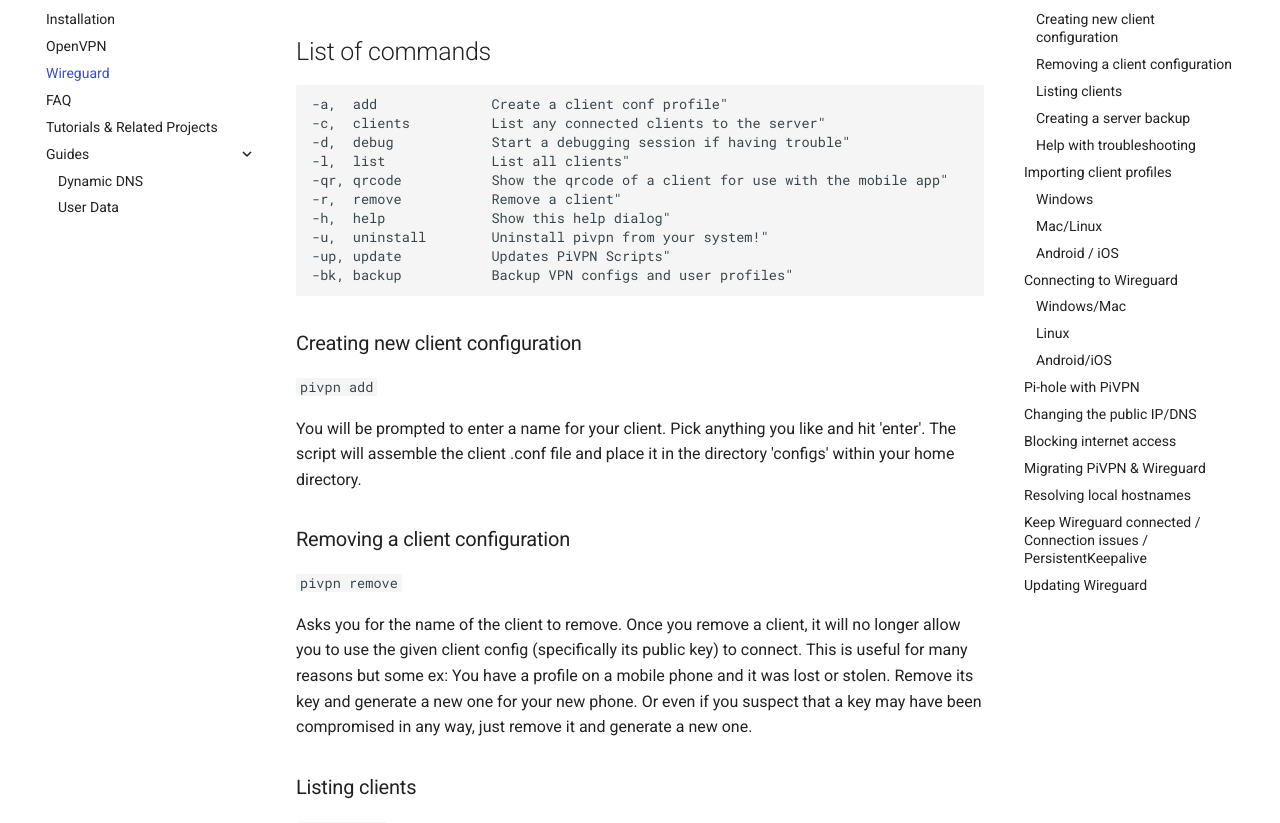
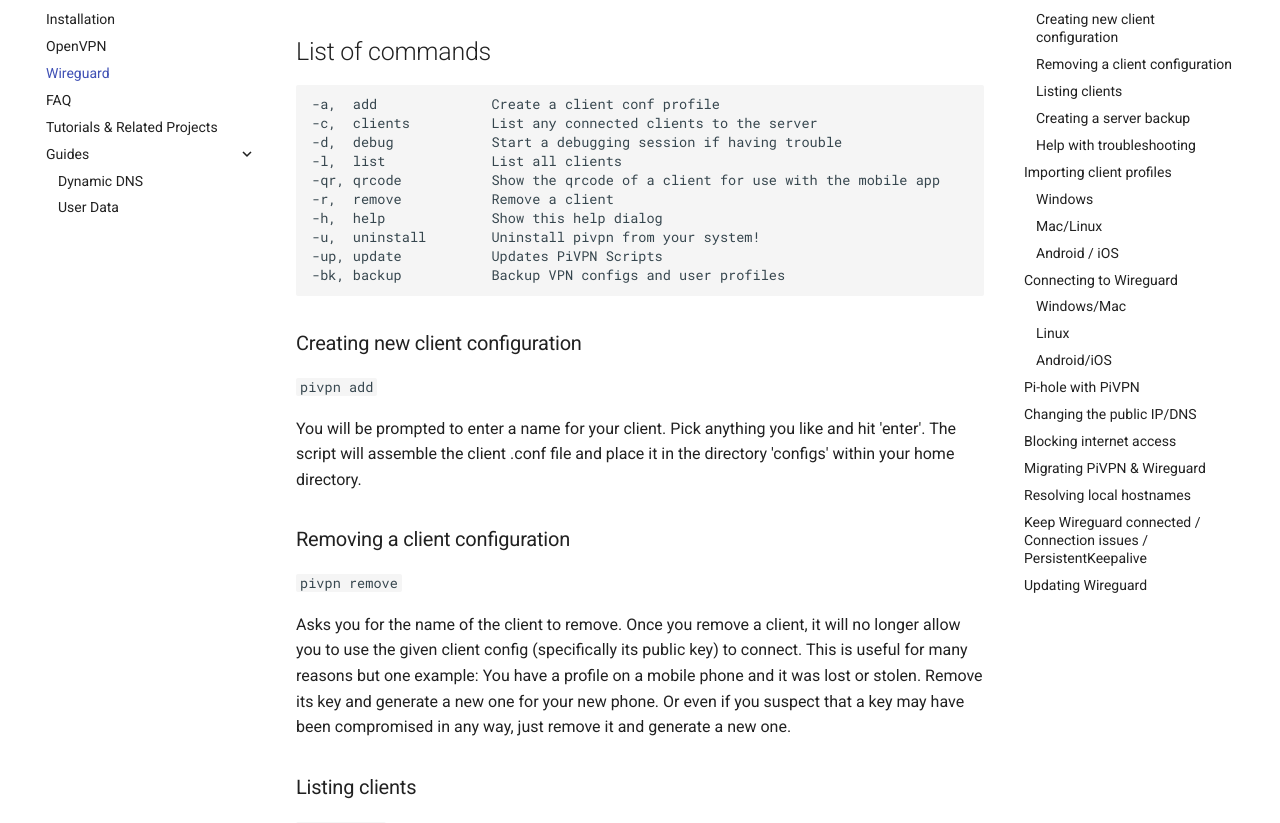
Before and after one commit to pivpn/docs, an MkDocs documentation site: the page built from docs/wireguard.md, in a window 1280 px wide and 1400 px high. Shown: the part 146-969 px from the top of the window. Built offline with MkDocs 1.6.1 and Material for MkDocs 9.7.7, drawn with Linux system fonts in a browser that asks for light colours; comment, search, counter and statistics services are not loaded.

Commit message:
Update wireguard.md
Remove superfluous quotes from command list.

````diff
--- a/docs/wireguard.md
+++ b/docs/wireguard.md
@@ -6,16 +6,16 @@ summary: PiVPN/Wireguard Specific information
 ## List of commands
 
 ```
--a,  add              Create a client conf profile"
--c,  clients          List any connected clients to the server"
--d,  debug            Start a debugging session if having trouble"
--l,  list             List all clients"
--qr, qrcode           Show the qrcode of a client for use with the mobile app"
--r,  remove           Remove a client"
--h,  help             Show this help dialog"
--u,  uninstall        Uninstall pivpn from your system!"
--up, update           Updates PiVPN Scripts"
--bk, backup           Backup VPN configs and user profiles"
+-a,  add              Create a client conf profile
+-c,  clients          List any connected clients to the server
+-d,  debug            Start a debugging session if having trouble
+-l,  list             List all clients
+-qr, qrcode           Show the qrcode of a client for use with the mobile app
+-r,  remove           Remove a client
+-h,  help             Show this help dialog
+-u,  uninstall        Uninstall pivpn from your system!
+-up, update           Updates PiVPN Scripts
+-bk, backup           Backup VPN configs and user profiles
 ```
 
 ### Creating new client configuration
@@ -29,7 +29,7 @@ You will be prompted to enter a name for your client. Pick anything you like and
 `pivpn remove`
 
 Asks you for the name of the client to remove.  Once you remove a client, it will no longer allow you to use
-the given client config (specifically its public key) to connect.  This is useful for many reasons but some ex:
+the given client config (specifically its public key) to connect.  This is useful for many reasons but one example:
 You have a profile on a mobile phone and it was lost or stolen.  Remove its key and generate a new
 one for your new phone.  Or even if you suspect that a key may have been compromised in any way,
 just remove it and generate a new one.
````
